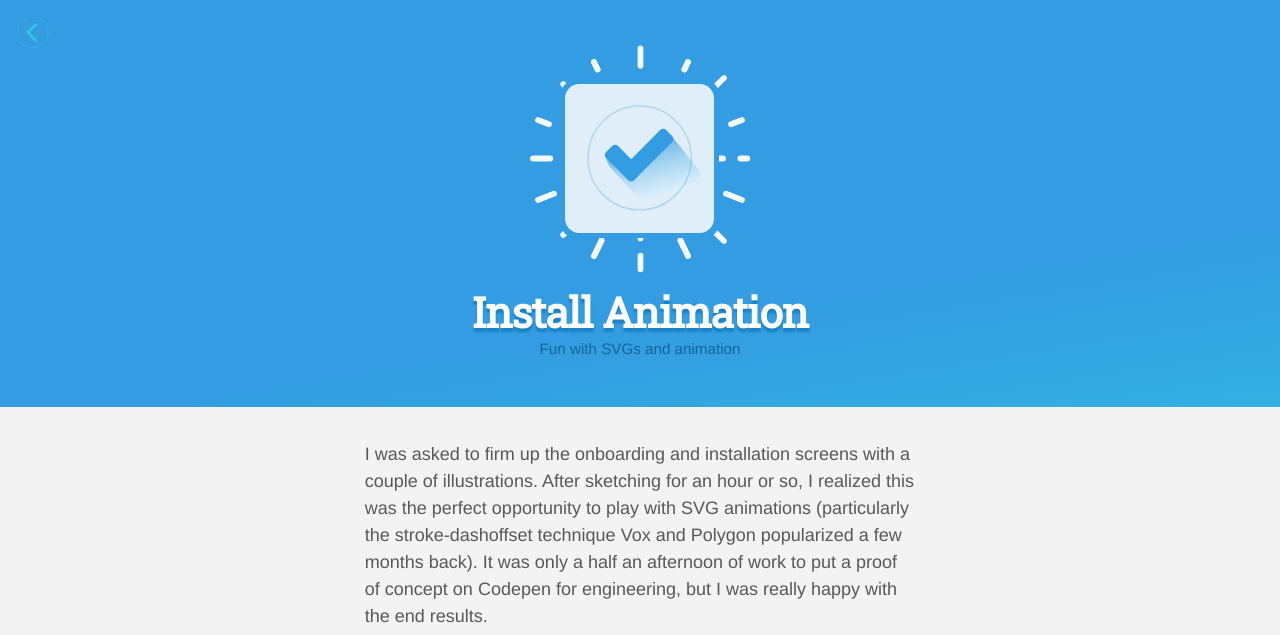
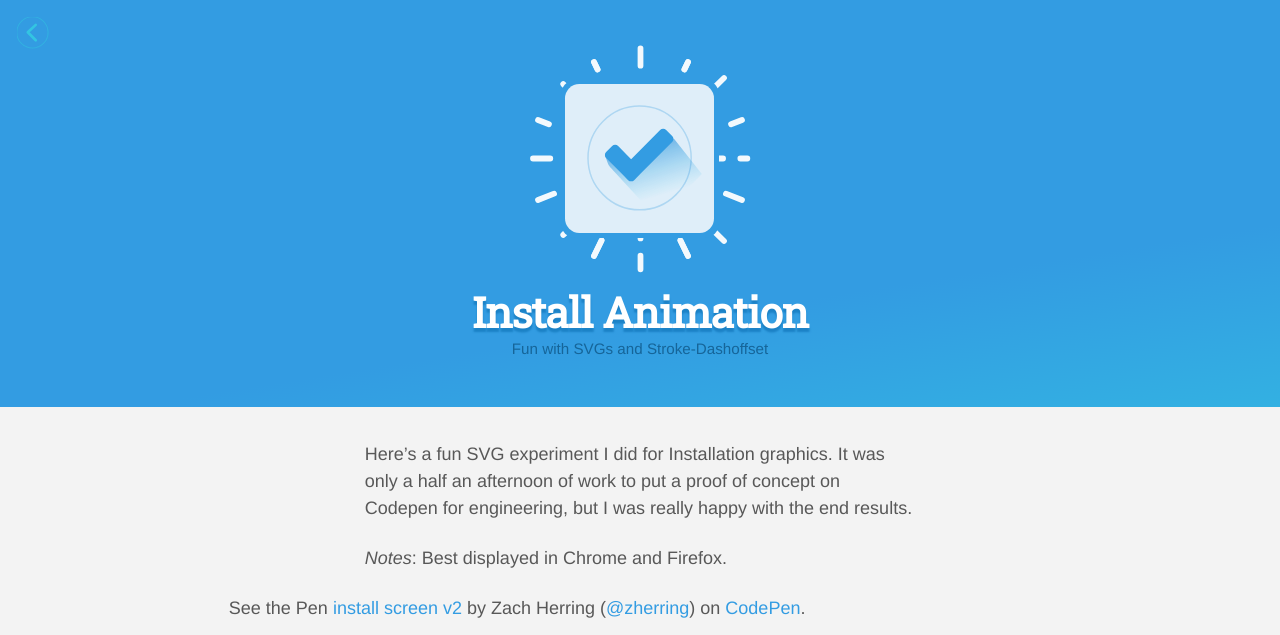
Before and after one commit to zherring/zherring.github.io, a Jekyll site: the page built from install/index.md, in a window 1280 px wide. Shown: the top 635 px of the page. Built offline with Jekyll 4.4.1, drawn with Linux system fonts in a browser that asks for light colours; nearby versions of some CDN libraries; grey boxes are pictures that could not be loaded.

Commit message:
install copy fix

```diff
--- a/install/index.md
+++ b/install/index.md
@@ -2,13 +2,13 @@
 layout: page
 title: Install Animation
 project: Install Animation
-aside: Fun with SVGs and animation
+aside: Fun with SVGs and Stroke-Dashoffset
 img: /img/svg/splash-inst.svg
 class: install
 type: project
 ---
 
-I was asked to firm up the onboarding and installation screens with a couple of illustrations. After sketching for an hour or so, I realized this was the perfect opportunity to play with SVG animations (particularly the stroke-dashoffset technique Vox and Polygon popularized a few months back). It was only a half an afternoon of work to put a proof of concept on Codepen for engineering, but I was really happy with the end results.
+Here's a fun SVG experiment I did for Installation graphics.  It was only a half an afternoon of work to put a proof of concept on Codepen for engineering, but I was really happy with the end results.
 
 <em>Notes</em>: Best displayed in Chrome and Firefox.
 
```
Also changed, not shown: 2 other files.
